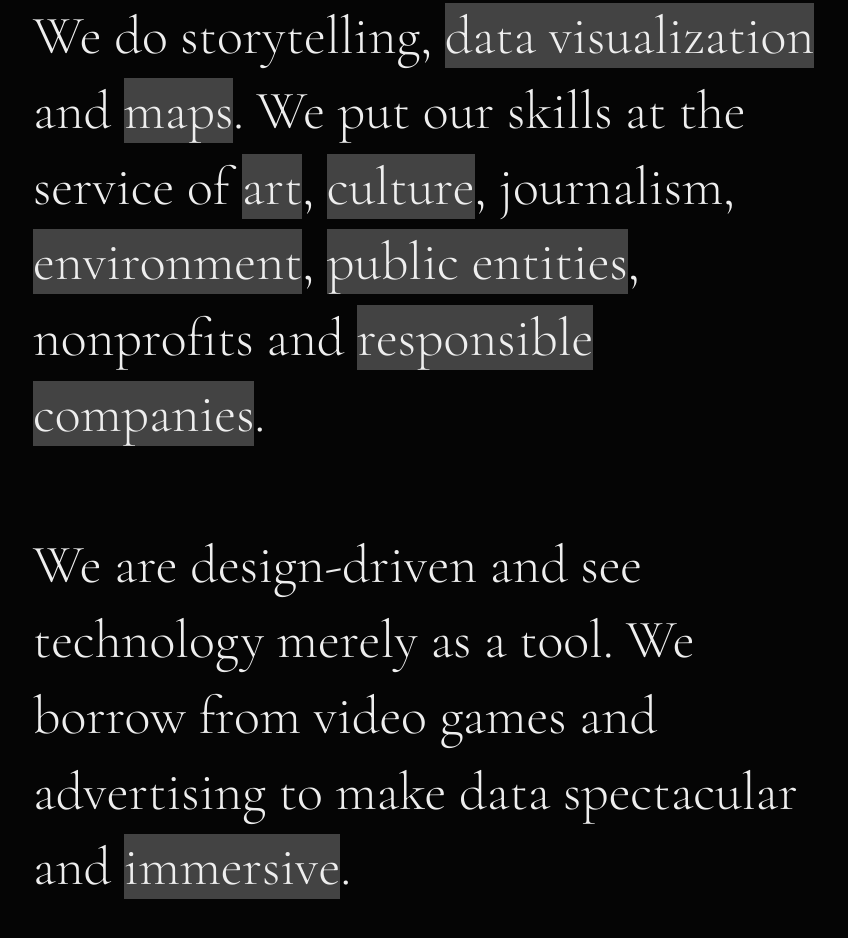
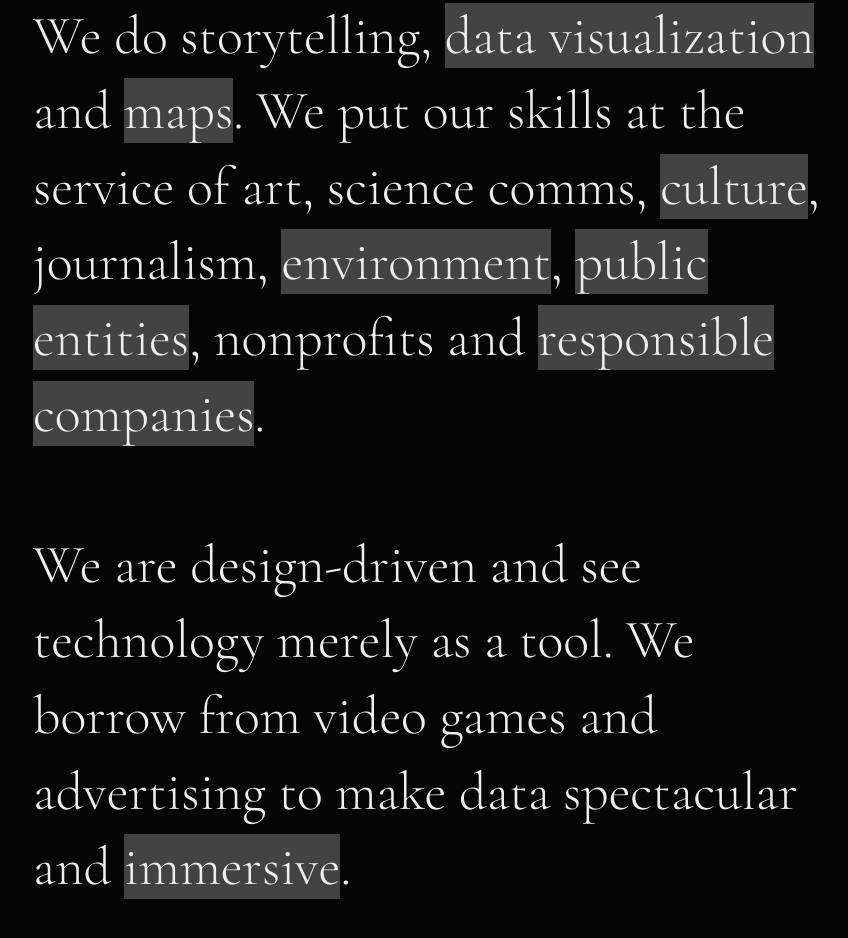
Before and after one commit to satellitestudio/satellitestudio.github.io, a plain HTML site: page index.html in a window 1280 px wide. Shown: the part 795-1733 px from the top of the page, without its empty margins (207-1055 px from the left). Drawn offline with nearby package versions, Linux system fonts and the light colour scheme.

Commit message:
added science comms and removed prado project

```diff
--- a/index.html
+++ b/index.html
@@ -34,7 +34,8 @@
             We do storytelling,
             <span data-capture="gfishcartogram" class="hotword">data visualization</span>
             and <span data-capture="fishing" class="hotword">maps</span>.
-            We put our skills at the service of <span data-capture="prado" class="hotword">art</span>,
+            We put our skills at the service of <!--<span data-capture="prado" class="hotword">-->art<!--</span>-->,
+            science comms,
             <span data-capture="elhierro" class="hotword">culture</span>,
             journalism,
             <span data-capture="airqualitycalendar" class="hotword">environment</span>,
@@ -64,7 +65,7 @@
             <a href="mailto:contact@satellitestud.io">✉️ Surprise us!</a>
         </article>
 
-        <img class="capture --prado" src="img/captures/prado.jpg" />
+        <!-- <img class="capture --prado" src="img/captures/prado.jpg" /> -->
         <img class="capture --airqualitycalendar" src="img/captures/airquality.png" />
         <img class="capture --emojimaps" src="img/captures/emojimaps.jpg" />
         <video class="capture --emojiglobe" loop muted src="img/captures/emojiglobe.mp4" type="video/mp4"></video>
```
Also changed, not shown: img/erik.png (added), img/juanca.png (added), 1 other file.
